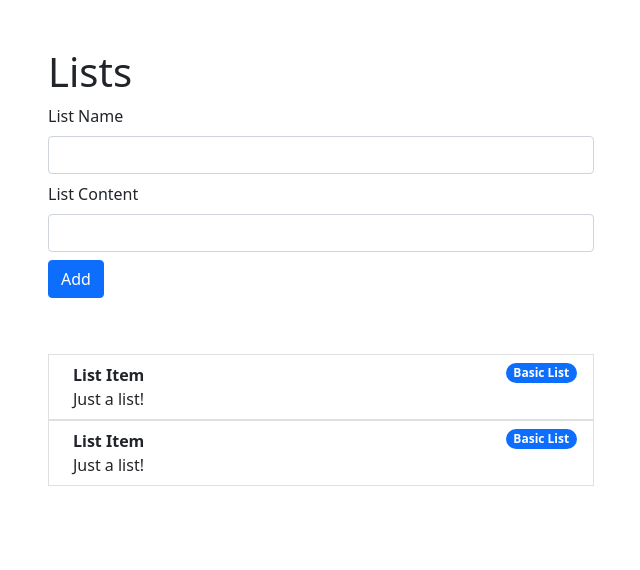
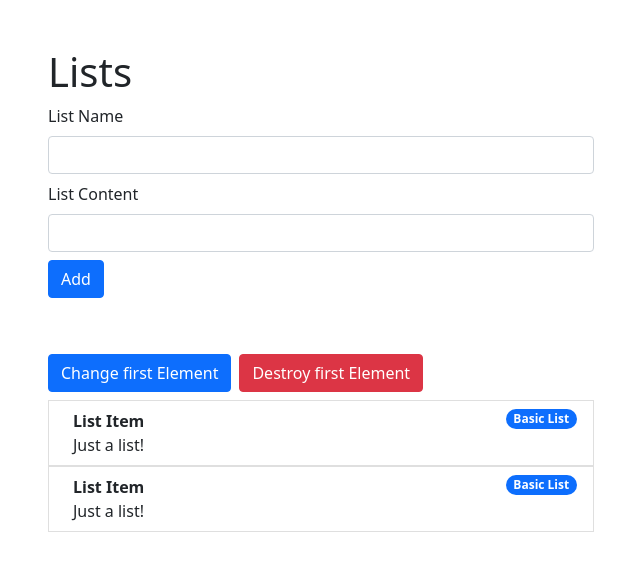
Before and after one commit to virgiawankusuma/Bobcats_FE, an Angular app in the folder angular-learning/: page /lists/all in a window 1280 px wide. Shown: the top 570 px of the page, without its empty margins (34-674 px from the left). Built offline with nearby package versions, Linux system fonts and the light colour scheme.

Commit message:
[Angular Day 4] Lifecycle Hooks and Template Access

```diff
--- a/angular-learning/src/app/lists/list-add/list-add.component.ts
+++ b/angular-learning/src/app/lists/list-add/list-add.component.ts
@@ -18,8 +18,8 @@ export class ListAddComponent implements OnInit {
   }
 
   onAddList(nameInput: HTMLInputElement,){
-    console.log(this.listContentInput);
-    console.log(nameInput.value);
+    // console.log(this.listContentInput);
+    // console.log(nameInput.value);
     this.listCreated.emit({
       inputName:nameInput.value,
       inputContent:this.listContentInput.nativeElement.value
--- a/angular-learning/src/app/lists/list-item/list-item.component.html
+++ b/angular-learning/src/app/lists/list-item/list-item.component.html
@@ -1,3 +1,4 @@
 <li class="list-group-item d-flex justify-content-between align-items-start">
     <ng-content></ng-content>
+    <span class="badge bg-primary rounded-pill" #listBadge>{{type}}</span>
 </li>
--- a/angular-learning/src/app/lists/list-item/list-item.component.ts
+++ b/angular-learning/src/app/lists/list-item/list-item.component.ts
@@ -1,4 +1,19 @@
-import { Component, OnInit, Input, ViewEncapsulation } from '@angular/core';
+import {
+  Component,
+  OnInit,
+  Input,
+  ViewEncapsulation,
+  OnChanges,
+  SimpleChanges,
+  DoCheck,
+  AfterContentInit,
+  AfterContentChecked,
+  AfterViewInit,
+  AfterViewChecked,
+  OnDestroy,
+  ViewChild,
+  ElementRef
+} from '@angular/core';
 
 @Component({
   selector: 'app-list-item',
@@ -6,13 +21,60 @@ import { Component, OnInit, Input, ViewEncapsulation } from '@angular/core';
   styleUrls: ['./list-item.component.css'],
   encapsulation: ViewEncapsulation.None // ShadowDom // Emulated
 })
-export class ListItemComponent implements OnInit {
+export class ListItemComponent implements
+OnInit,
+OnChanges,
+DoCheck,
+AfterContentInit,
+AfterContentChecked,
+AfterViewInit,
+AfterViewChecked,
+OnDestroy {
   @Input('listElement')
   element!: { type: string; name: string; content: string; };
 
-  constructor() { }
+  @Input()
+  type!: string;
+
+  @ViewChild('listBadge')
+  listBadge!: ElementRef;
+
+  constructor() {
+    console.log(`constructer called!`);
+  }
+
+  ngOnChanges(changes:SimpleChanges){
+    console.log(`ngOnChanges called!`);
+    console.log(changes);
+  }
 
   ngOnInit(): void {
+    console.log(`ngOnInit called!`);
+  }
+
+  ngDoCheck(): void {
+    console.log(`ngDoCheck called!`);
+  }
+
+  ngAfterContentInit(): void {
+    console.log(`ngAfterContentInit called!`);
+  }
+
+  ngAfterContentChecked(): void {
+    console.log(`ngAfterContentChecked called!`);
+  }
+
+  ngAfterViewInit(): void {
+    console.log(`ngAfterViewInit called!`);
+    console.log(`badge: ${this.listBadge.nativeElement.textContent}`);
+  }
+
+  ngAfterViewChecked(): void {
+    console.log(`ngAfterViewChecked called!`);
+  }
+
+  ngOnDestroy(): void {
+    console.log(`ngOnDestroy called!`);
   }
 
 }
--- a/angular-learning/src/app/lists/lists.component.html
+++ b/angular-learning/src/app/lists/lists.component.html
@@ -7,13 +7,19 @@
     </div>
     <div class="row mb-5">
         <div class="col-6">
+            <div class="row">
+                <div class="col mb-2">
+                    <button class="btn btn-primary me-2" (click)="onChangeFirst()">Change first Element</button>
+                    <button class="btn btn-danger" (click)="onDestroyFirst()">Destroy first Element</button>
+                </div>
+            </div>
             <ol class="list-group list-group-numbered">
-                <app-list-item *ngFor="let list of lists" [listElement]="list">
+                <app-list-item *ngFor="let list of lists" [listElement]="list" [type]="list.type">
                     <div class="ms-2 me-auto">
                         <div class="fw-bold">{{list.name}}</div>
                         {{list.content}}
                     </div>
-                    <span class="badge bg-primary rounded-pill">{{list.type}}</span>
+                    <!-- <span class="badge bg-primary rounded-pill">{{list.type}}</span> -->
                 </app-list-item>
             </ol>
         </div>
--- a/angular-learning/src/app/lists/lists.component.ts
+++ b/angular-learning/src/app/lists/lists.component.ts
@@ -27,4 +27,13 @@ export class ListsComponent implements OnInit {
     });
   }
 
+  onChangeFirst(){
+    this.lists[0].type = 'Changed';
+  }
+
+
+  onDestroyFirst(){
+    this.lists.splice(0, 1);
+  }
+
 }
```
